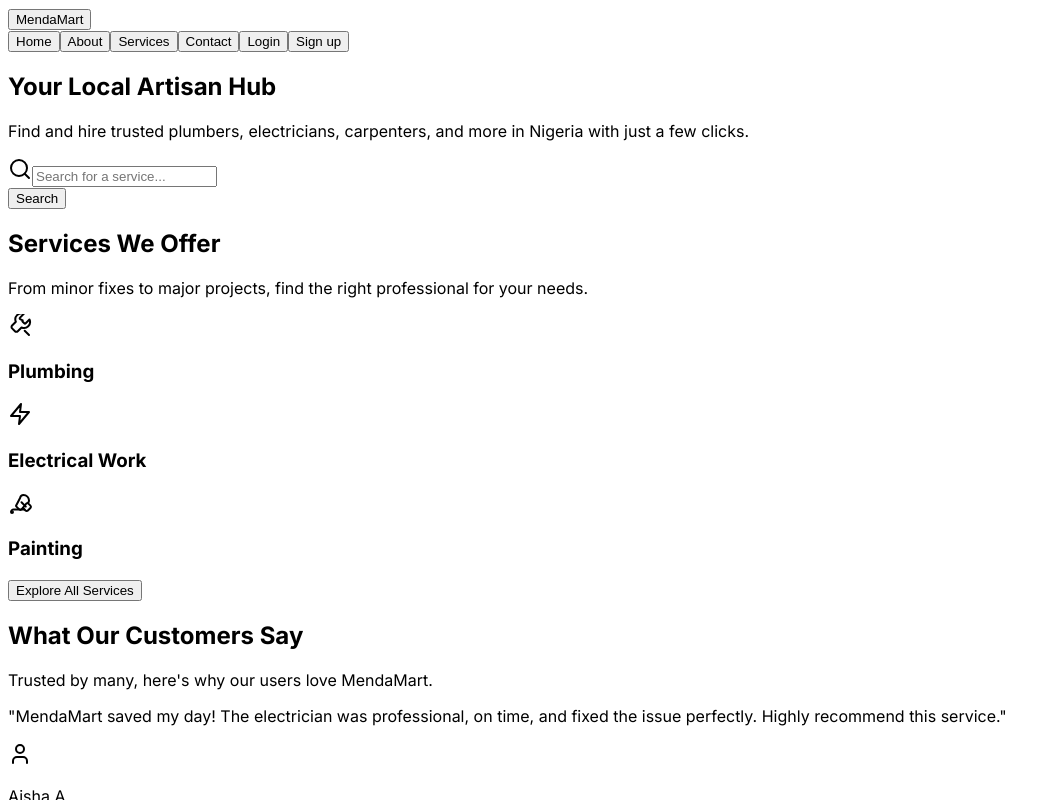
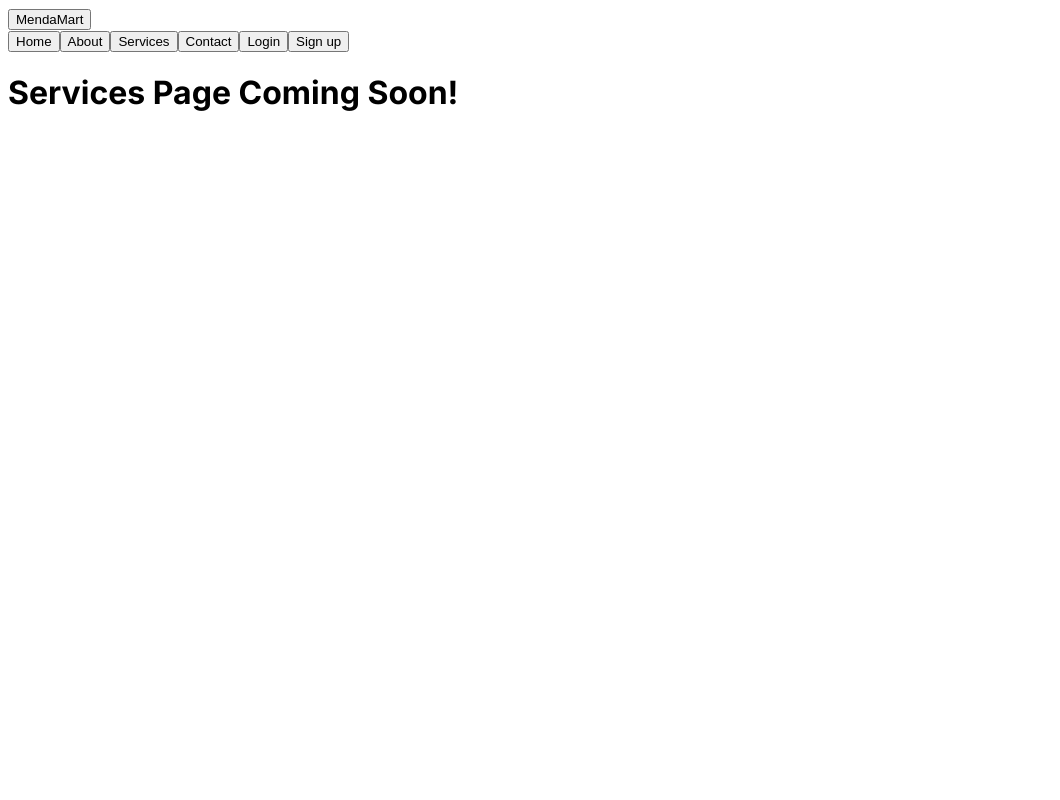
Before and after one commit to odewabifd-sys/mendamart, a Next.js app: page /profile in a window 1280 px wide. Both pictures are taken after a click on the button "Services". Shown: the top 800 px of the page, without its empty margins (0-1060 px from the left). Built offline with nearby package versions, Linux system fonts and the light colour scheme.

Commit message:
Added placeholder components to fix build error

```diff
--- a/pages/profile/index.jsx
+++ b/pages/profile/index.jsx
@@ -55,6 +55,25 @@
         <p className="text-sm text-gray-500">{service}</p>
       </div>
     </div>
+  </div>
+);
+
+// Placeholder Components to fix the build error
+const ServicesPage = () => (
+  <div className="min-h-screen flex items-center justify-center bg-gray-50 py-12 px-4 sm:px-6 lg:px-8">
+    <h1 className="text-4xl font-extrabold text-gray-900">Services Page Coming Soon!</h1>
+  </div>
+);
+
+const ContactPage = () => (
+  <div className="min-h-screen flex items-center justify-center bg-gray-50 py-12 px-4 sm:px-6 lg:px-8">
+    <h1 className="text-4xl font-extrabold text-gray-900">Contact Us!</h1>
+  </div>
+);
+
+const ForgotPasswordPage = () => (
+  <div className="min-h-screen flex items-center justify-center bg-gray-50 py-12 px-4 sm:px-6 lg:px-8">
+    <h1 className="text-4xl font-extrabold text-gray-900">Password Reset Page</h1>
   </div>
 );
 
@@ -405,10 +424,16 @@
         return <HomePage onNavigate={handleNavigation} />;
       case 'about':
         return <AboutPage onNavigate={handleNavigation} />;
+      case 'services':
+        return <ServicesPage />;
+      case 'contact':
+        return <ContactPage />;
       case 'login':
         return <LoginForm onNavigate={handleNavigation} />;
       case 'signup':
         return <SignupForm onNavigate={handleNavigation} />;
+      case 'forgot-password':
+        return <ForgotPasswordPage />;
       default:
         return <HomePage onNavigate={handleNavigation} />;
     }
```
